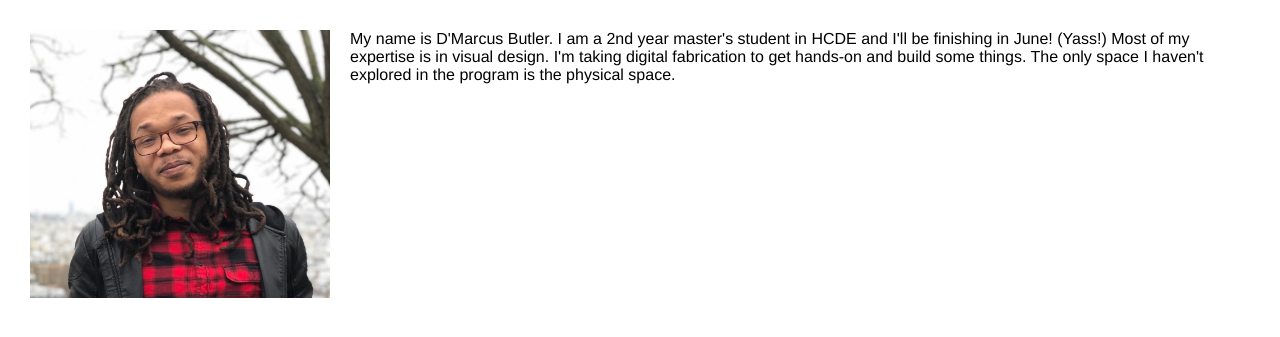
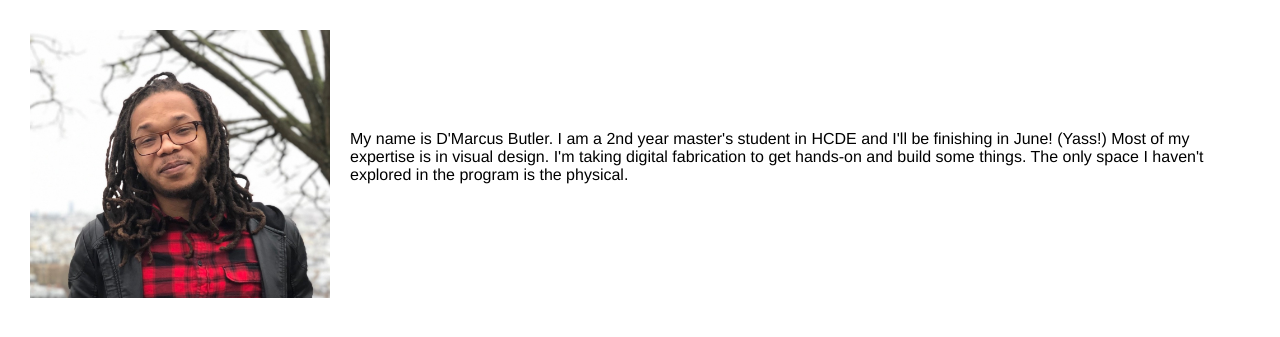
Before and after one commit to dmbutler09/dmbutler09.github.io, a plain HTML site: page assignment1.html in a window 1280 px wide. Shown: the part 105-442 px from the top of the page. Drawn offline with Linux system fonts and the light colour scheme.

Commit message:
text vertically centered

```diff
--- a/assignment1.html
+++ b/assignment1.html
@@ -11,16 +11,16 @@
     </head>
     <body>
 
-        <div class="header">
+        <div class="header" style="height: 400px">
             <h1>Digital Fab Spr 19</h1>
             <img src="IMG_5281.jpg" width=300 style="float:left; margin-right:20px;
             " ></a>
-            <p style="vertical-align:middle;">
+            <p style="padding-top: 100px;">
             My name is D'Marcus Butler. I am a 2nd year master's student in HCDE
              and I'll be finishing in June! (Yass!) Most of my expertise is in
              visual design. I'm taking digital fabrication
              to get hands-on and build some things. The only space I haven't explored
-             in the program is the physical space.
+             in the program is the physical.
           </p>
         </div>
 
```
